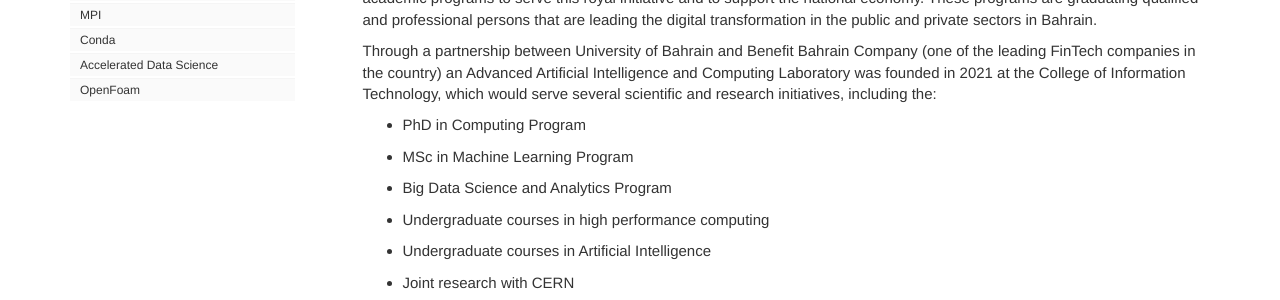
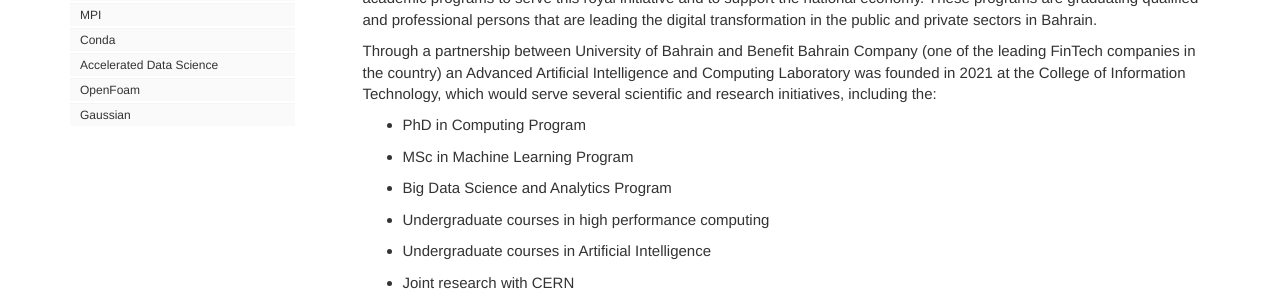
Before and after one commit to UOB-AI/UOB-AI.github.io, a Jekyll site: the page built from index.md, in a window 1280 px wide. Shown: the part 293-593 px from the top of the page. Built offline with Jekyll 4.4.1, drawn with Linux system fonts in a browser that asks for light colours; comment, search, counter and statistics services are not loaded.

Commit message:
add gaussianb

```diff
--- a/_data/sidebars/main_sidebar.yml
+++ b/_data/sidebars/main_sidebar.yml
@@ -51,3 +51,7 @@ entries:
     - title: OpenFoam
       output: web
       url: /openfoam.html
+
+    - title: Gaussian
+      output: web
+      url: /gaussian.html
```
